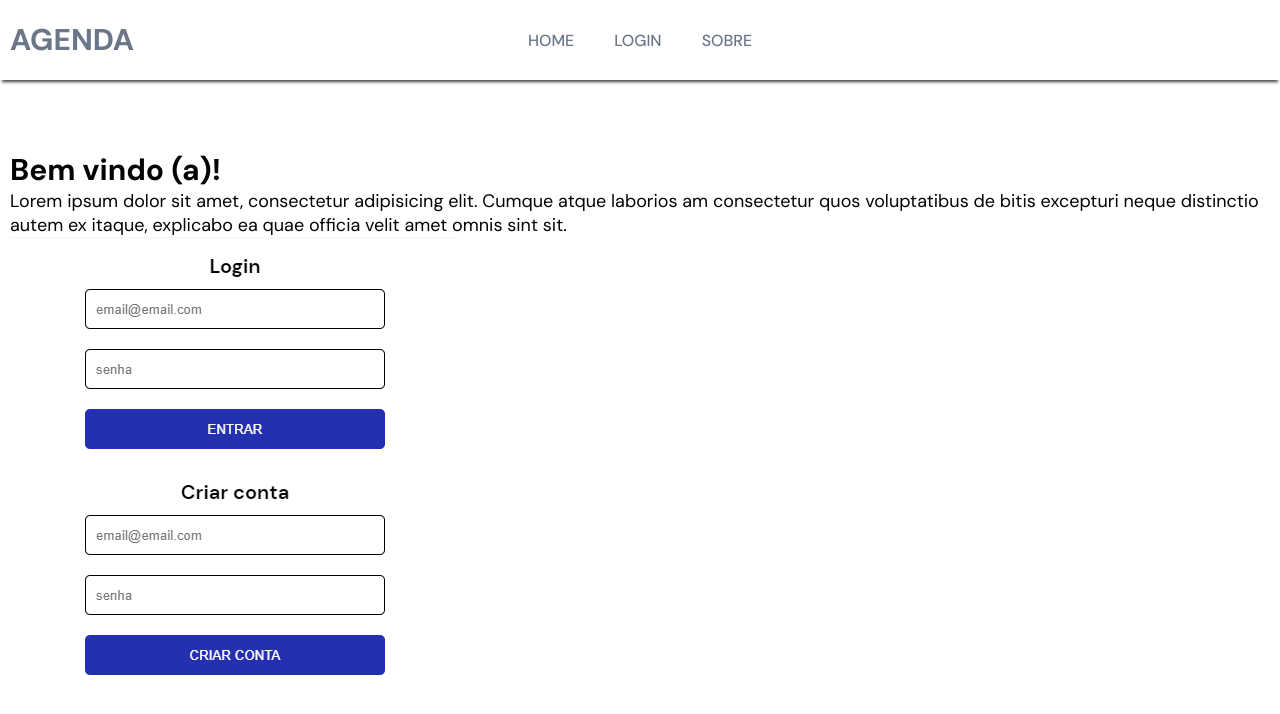
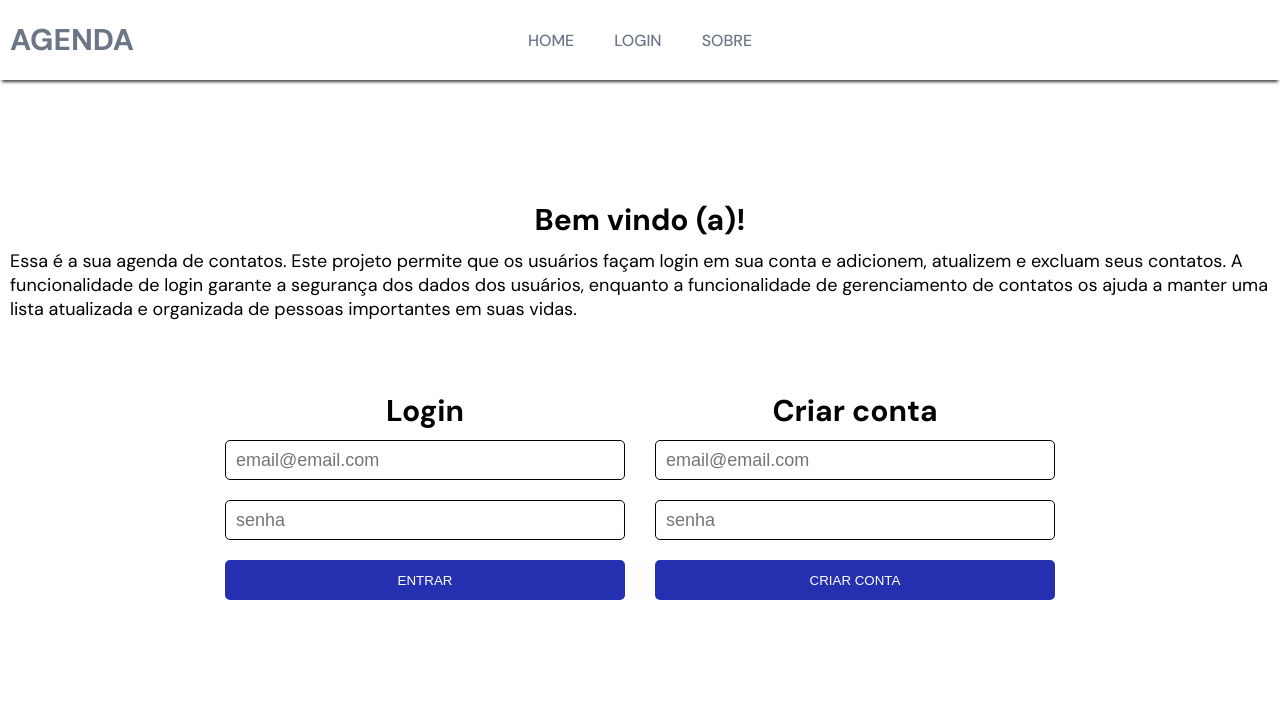
Before and after one commit to Lucal22/contact-frontend, a React (Vite) app: page / in a window 1280 px wide. Shown: the top 714 px of the page. Built offline with nearby package versions, Linux system fonts and the light colour scheme; no server answers.

Commit message:
adjustments on routes and pages

```diff
--- a/src/App.tsx
+++ b/src/App.tsx
@@ -1,7 +1,6 @@
 import { BrowserRouter as Router, Routes, Route } from 'react-router-dom';
 
 import Login from './container/Login';
-import Home from './container/Home';
 import Header from './container/Header';
 import AuthProvider from './context/AuthProvider';
 import Contacts from './container/Contacts';
@@ -12,8 +11,7 @@ function App() {
       <Router>
         <Header />
         <Routes>
-          <Route path="/" element={<Home />} />
-          <Route path="/login" element={<Login />} />
+          <Route path="/" element={<Login />} />
           <Route path="/login/contacts" element={<Contacts />} />
           <Route path="*" element={'PÁGINA NÃO EXISTE'} />
         </Routes>
--- a/src/container/Contacts/index.tsx
+++ b/src/container/Contacts/index.tsx
@@ -11,6 +11,7 @@ import ContactsCard from './components/ContactsCard';
 
 export default function Contacts() {
   const auth = useAuth();
+
   const [contacts, setContacts] = useState<[IContacts] | []>([]);
   const [sending, setSending] = useState(false);
   const {
@@ -94,7 +95,9 @@ export default function Contacts() {
               </Styled.Contacts>
             </Styled.ContactList>
           </>
-        ) : null}
+        ) : (
+          <p>É necessário fazer login para visualizar os contatos</p>
+        )}
       </Container>
     </Styled.Container>
   );
--- a/src/container/Home/index.tsx
+++ /dev/null
@@ -1,25 +0,0 @@
-import React from 'react';
-import Container from '../../components/Container';
-import * as Styled from './styles';
-import images from '../../assets/index';
-
-export type HomeProps = {
-  children: React.ReactNode;
-};
-
-export default function Home() {
-  return (
-    <Styled.Container>
-      <Container height={'full'}>
-        <h1>Bem vindo (a)!</h1>
-        <p>
-          Lorem ipsum dolor sit amet, consectetur adipisicing elit. Cumque atque
-          laborios am consectetur quos voluptatibus de bitis excepturi neque
-          distinctio autem ex itaque, explicabo ea quae officia velit amet omnis
-          sint sit.
-        </p>
-        <img src={images.login} />
-      </Container>
-    </Styled.Container>
-  );
-}
--- a/src/container/Home/styles.ts
+++ /dev/null
@@ -1,11 +0,0 @@
-import styled, { css } from 'styled-components';
-
-export const Container = styled.div`
-  ${({ theme }) => css`
-    padding-top: 15rem;
-    color: ${theme.colors.blackColor};
-    p {
-      font-size: ${theme.fonts.size.medium};
-    }
-  `}
-`;
--- a/src/container/Login/index.tsx
+++ b/src/container/Login/index.tsx
@@ -19,6 +19,17 @@ export default function Login() {
   return (
     <Styled.Container>
       <Container height={'full'}>
+        <Styled.Description>
+          <h1>Bem vindo (a)!</h1>
+          <p>
+            Essa é a sua agenda de contatos. Este projeto permite que os
+            usuários façam login em sua conta e adicionem, atualizem e excluam
+            seus contatos. A funcionalidade de login garante a segurança dos
+            dados dos usuários, enquanto a funcionalidade de gerenciamento de
+            contatos os ajuda a manter uma lista atualizada e organizada de
+            pessoas importantes em suas vidas.
+          </p>
+        </Styled.Description>
         <Styled.Content>
           <FormLogin />
           <FormRegister />
--- a/src/container/Login/styles.ts
+++ b/src/container/Login/styles.ts
@@ -12,7 +12,7 @@ export const Container = styled.div`
       color: ${theme.colors.blackColor};
       font-size: ${theme.fonts.size.big};
     }
-    @media (min-width: ${theme.screen.size.large}) {
+    @media (min-width: ${theme.screen.size.medium}) {
       h1 {
         font-size: ${theme.fonts.size.xBig};
       }
@@ -20,16 +20,27 @@ export const Container = styled.div`
   `}
 `;
 
+export const Description = styled.div`
+  ${({ theme }) => css`
+    padding-top: 10rem;
+    p {
+      font-size: ${theme.fonts.size.medium};
+      padding-bottom: 2rem;
+    }
+    @media (min-width: ${theme.screen.size.large}) {
+      padding-top: 20rem;
+    }
+  `}
+`;
+
 export const Content = styled.div`
   display: flex;
-  padding-top: 10rem;
-
   flex-direction: column;
   align-items: center;
   gap: 3rem;
   ${({ theme }) => css`
     @media (min-width: ${theme.screen.size.medium}) {
-      padding-top: 20rem;
+      padding-top: 5rem;
       display: flex;
       flex-direction: row;
       align-items: center;
```
Also changed, not shown: src/components/ProtectedLayout/index.tsx (deleted, +0 -19 lines), 1 other file (tests, documents, lock files or other folders).
